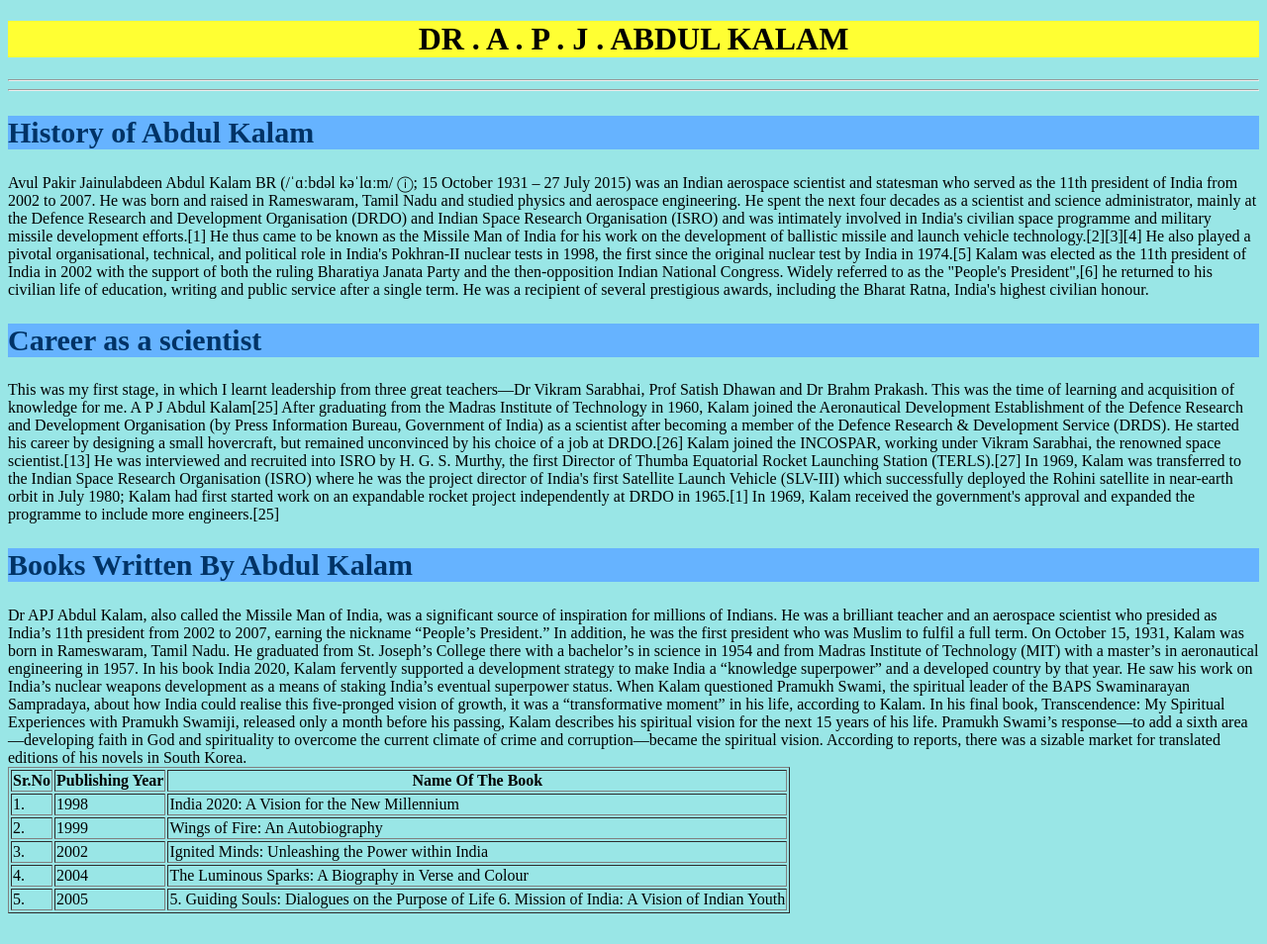
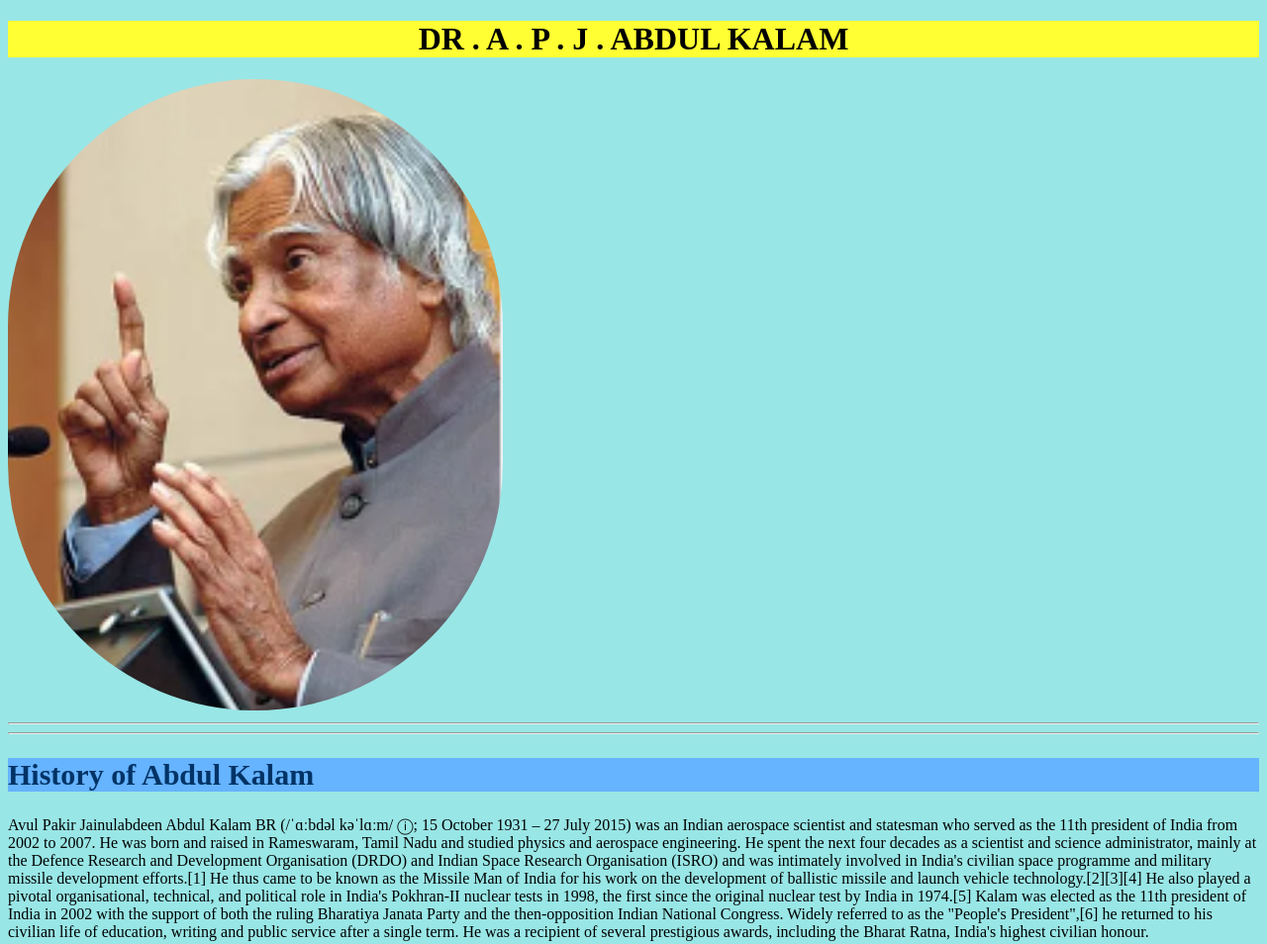
Before and after one commit to anuradhawavge04/icp-8-assignment-12, a plain HTML site: page tributepage.html in a window 1280 px wide. Shown: the top 954 px of the page at 99% size. Drawn offline with Linux system fonts and the light colour scheme.

Commit message:
image is added to the page

```diff
--- a/tributepage.html
+++ b/tributepage.html
@@ -5,19 +5,26 @@
     <title>Tribute Page</title>
     <style>
         body {
-            background-color:#99e6e6;
+            background-color: #99e6e6;
         }
-        h2{
+
+        h2 {
             background-color: #66b3ff;
             color: #003366;
-            font-size:30px ;
+            font-size: 30px;
+        }
+        img{
+            width: 500px;
+            border-radius: 1000px;
         }
     </style>
 </head>
 
 <body>
     <h1 style="text-align: center;background-color: #ffff33; font: size 40px;;">DR . A . P . J . ABDUL KALAM</h1>
-    <hr><hr>
+    <img src="abdul_kalam.png" id="img" alt="abdul Kalam">
+    <hr>
+    <hr>
     <div>
         <p>
         <H2>
```
